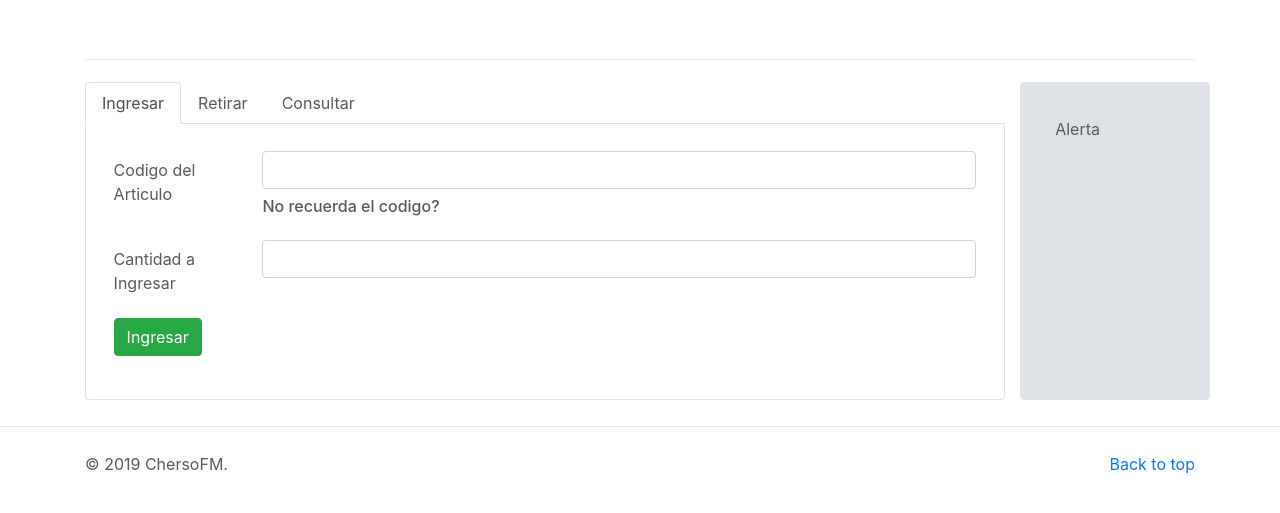
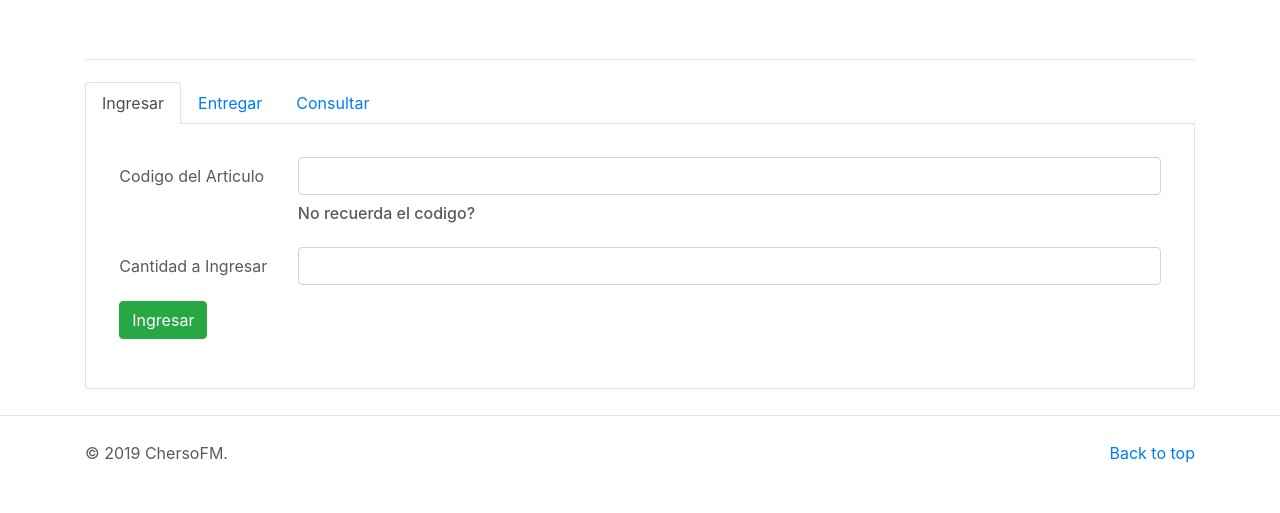
Before and after one commit to cersosimof/control_stock, a PHP site: page / in a window 1280 px wide. Shown: the part 56-569 px from the top of the page. Run offline with PHP 8.4, Linux system fonts and the light colour scheme; some libraries are stand-ins or nearby versions.

Commit message:
Funcionamiento Correcto de Ingresar y entregar.

```diff
--- a/CSS/style.css
+++ b/CSS/style.css
@@ -128,3 +128,9 @@ body {
   border-radius: .25rem;
   background-color: #dee2e6
 }
+
+.campoOpcion {
+  margin-bottom: 1%;
+  padding-left: 4%;
+  padding-right: 4%;
+}
--- a/ajax/cuartoSelect.php
+++ b/ajax/buscar_articulo/cuartoSelect.php
@@ -1,6 +1,6 @@
 <?php
 
-require '../ConnectDb.php';
+require '../../ConnectDb.php';
 $instance = ConnectDb::getInstance();
 $conn = $instance->getConnection();
 
--- a/ajax/contenido_solapas/ingresar.php
+++ /dev/null
@@ -1,25 +0,0 @@
-<form>
-    <div class="form-group row">
-        <label for="aBuscar" class="col-sm-2 col-form-label" id="labelClave">Codigo del Articulo</label>
-        <div class="col-sm-10">
-        <input type="email" class="form-control" id="aBuscar">
-        <h6 id="noRecuerdaCodigo">No recuerda el codigo?</h6>
-        <div id="mensajes">
-            <div id="mensaje"></div>
-            <div id="segundoMensaje"></div>
-            <div id="tercerMensaje"></div>
-        </div>
-        </div>
-    </div>
-    <div class="form-group row" id="divCantidad">
-        <label for="idCantidad" class="col-sm-2 col-form-label" id="labelCantidad">Cantidad a Ingresar</label>
-        <div class="col-sm-10">
-        <input type="text" class="form-control" id="idCantidad">
-        </div>
-    </div>
-
-    <div id="lugarBoton">
-        <button class="btn btn-success" id="botonSubmit">Ingresar</button>
-    </div>
-
-</form>
--- a/index.php
+++ b/index.php
@@ -2,54 +2,130 @@
 require "componentes/header.php";
 ?>
 
-<div class="row">
-    <div class="col-10">
-        <ul class="nav nav-tabs" role="tablist">
+<div class="bd-example bd-example-tabs">
+  <ul class="nav nav-tabs" id="myTab" role="tablist">
     <li class="nav-item">
-                <a class="nav-link active" role="tab" data-toggle="tab" onclick="llamarCuerpo(this)">Ingresar</a>
+      <a class="nav-link active show" id="home-tab" data-toggle="tab" href="#home" role="tab" aria-controls="home" aria-selected="true">Ingresar</a>
     </li>
     <li class="nav-item">
-                <a class="nav-link" role="tab" data-toggle="tab" onclick="llamarCuerpo(this)">Retirar</a>
+      <a class="nav-link" id="profile-tab" data-toggle="tab" href="#profile" role="tab" aria-controls="profile" aria-selected="false">Entregar</a>
     </li>
     <li class="nav-item">
-                <a class="nav-link" role="tab" data-toggle="tab" onclick="llamarCuerpo(this)">Consultar</a>
+      <a class="nav-link" id="contact-tab" data-toggle="tab" href="#contact" role="tab" aria-controls="contact" aria-selected="false">Consultar</a>
     </li>
   </ul>
+  <div class="tab-content" id="myTabContent">
+    <div class="tab-pane fade  active show" id="home" role="tabpanel" aria-labelledby="home-tab">
 
+    <!-- INGRESAR -->
     <div id="cuerpo">
+        <form>
+            <div class="form-group row">
+                <label for="aBuscar" class="col-sm-2 col-form-label" id="labelClave">Codigo del Articulo</label>
+                <div class="col-sm-10">
+                <input type="text" class="form-control" id="_ingresar">
+                <h6 id="noRecuerdaCodigo" onclick='abrirForm("_ingresar")'>No recuerda el codigo?</h6>
+
+                <div id="mensajes_ingresar">
+                    <div id="mensaje_ingresar"></div>
+                    <div id="segundoMensaje_ingresar"></div>
+                    <div id="tercerMensaje_ingresar"></div>
+                </div>
 
                 </div>
             </div>
-    <div class="col-2 cuadroDerecha">
-        <p>Alerta</p>
+            <div class="form-group row" id="divCantidad">
+                <label for="idCantidad" class="col-sm-2 col-form-label" id="labelCantidad">Cantidad a Ingresar</label>
+                <div class="col-sm-10">
+                <input type="text" class="form-control" id="cantidad_ingresar">
                 </div>
             </div>
+
+            <div id="lugarBoton">
+                <button class="btn btn-success" id="bsi">Ingresar</button>
+            </div>
+        </form>
+    </div>
+    <!-- INGRESAR -->
+
+    </div>
+    <div class="tab-pane fade" id="profile" role="tabpanel" aria-labelledby="profile-tab">
+
+    <!-- ENTREGAR -->
+    <div id="cuerpo">
+        <form>
+            <div class="form-group row">
+                <label for="aBuscar" class="col-sm-2 col-form-label">Codigo del Articulo</label>
+                <div class="col-sm-10">
+                <input type="text" class="form-control" id="_entregar">
+
+                <h6 id="noRecuerdaCodigo" onclick='abrirForm("_entregar")'>No recuerda el codigo?</h6>
+
+                    <div id="mensajes_entregar">
+                        <div id="mensaje_entregar"></div>
+                        <div id="segundoMensaje_entregar"></div>
+                        <div id="tercerMensaje_entregar"></div>
+                    </div>
+
+                </div>
+            </div>
+            <div class="form-group row">
+                <label for="idCantidad" class="col-sm-2 col-form-label">Cantidad a retirar</label>
+                <div class="col-sm-10">
+                <input type="text" class="form-control" id="cantidad_entregar">
+                </div>
+            </div>
+            <div class="form-group row">
+                <label for="idDestino" class="col-sm-2 col-form-label">Destinatario</label>
+                <div class="col-sm-10">
+                <input type="text" class="form-control" id="idDestino">
+                </div>
+            </div>
+            <div id="lugarBoton">
+                <button class="btn btn-danger" id="bse">Entregar</button>
+            </div>
+        </form>
+    </div>
+    <!-- ENTREGAR -->
+
+    </div>
+    <div class="tab-pane fade" id="contact" role="tabpanel" aria-labelledby="contact-tab">
+    <!-- CONSULTAR -->
+    <div id="cuerpo">
+        <form>
+        <input type="hidden" id="selector" value="consultar">
+            <div class="form-group row">
+                <label for="aBuscar" class="col-sm-2 col-form-label" id="labelClave">Codigo del Articulo</label>
+                <div class="col-sm-10">
+                <input type="email" class="form-control" id="_consultar">
+                <h6 id="noRecuerdaCodigo" onclick='abrirForm("_consultar")'>No recuerda el codigo?</h6>
+
+
+                <div id="mensajes_consultar">
+                    <div id="mensaje_consultar"></div>
+                    <div id="segundoMensaje_consultar"></div>
+                    <div id="tercerMensaje_consultar"></div>
+                </div>
+                </div>
+            </div>
+            <div id="lugarBoton">
+                <button class="btn btn-success" id="botonSubmit">Consultar Stock</button>
+            </div>
+        </form>
+    </div>
+    <!-- CONSULTAR -->
+
+    </div>
+  </div>
+</div>
+
 <div id="lugarModal"></div>
+
 
 
 <?php
 require 'componentes/footer.php'
 ?>
 
-<script>
-function modeloAJAX(url, data, donde){
-        $.ajax({
-        type: 'POST',
-        url: url,
-        data: data,
-        success:function(res){
-            document.querySelector(donde).innerHTML = res;
-        }
-    })
-}
-
-function loadScript (fileurl) {
-    let script = document.createElement('script');
-    script.src = fileurl;
-    document.body.append(script);
-  }
-
-modeloAJAX("ajax/contenido_solapas/ingresar.php", "", "#cuerpo");
-loadScript('javascripts/script.js');
-loadScript('javascripts/ingresar_script.js');
-</script>
+<script src='javascripts/script_opciones.js'></script>
+<script src='javascripts/script_acciones.js'></script>
--- a/javascripts/ingresar_script.js
+++ /dev/null
@@ -1,21 +0,0 @@
-
-var botonSubmit = document.querySelector("#botonSubmit")
-
-botonSubmit.addEventListener("click", (e) => {
-    e.preventDefault();
-    var aBuscar = document.querySelector("#aBuscar").value;
-    var cantidad = document.querySelector("#idCantidad").value;
-
-    $.ajax({
-        type: 'POST',
-        url: "ajax/ajax_acciones/ingresar.php",
-        data: {'aBuscar' : aBuscar, 'cantidad' : cantidad },
-        success:function(res){
-            document.querySelector("#lugarModal").innerHTML = res;
-
-            $('#exampleModal').modal('show')
-        }
-    })
-    aBuscar = "";
-    cantidad = "";
-})
--- /dev/null
+++ b/javascripts/script_acciones.js
@@ -0,0 +1,42 @@
+var botonSubmitIngresar = document.querySelector("#bsi")
+var botonSubmitEntregar = document.querySelector("#bse")
+
+//INGRESAR
+botonSubmitIngresar.addEventListener("click", (e) => {
+    e.preventDefault();
+    aBuscar = document.querySelector("#_ingresar").value;
+    cantidad = document.querySelector("#cantidad_ingresar").value;
+
+    $.ajax({
+        type: 'POST',
+        url: "ajax/ajax_acciones/ingresar.php",
+        data: {'aBuscar' : aBuscar, 'cantidad' : cantidad },
+        success:function(res){
+            document.querySelector("#lugarModal").innerHTML = res;
+            $('#exampleModal').modal('show')
+        }
+    })
+})
+
+//ENTREGAR
+botonSubmitEntregar.addEventListener("click", (e) => {
+    e.preventDefault();
+    var aBuscar = document.querySelector("#_entregar").value;
+    var cantidad = document.querySelector("#cantidad_entregar").value;
+    // var destino = document.querySelector("#idDestino").value;
+
+    $.ajax({
+        type: 'POST',
+        url: "ajax/ajax_acciones/retirar.php",
+        data: {'aBuscar' : aBuscar, 'cantidad' : cantidad },
+        success:function(res){
+            document.querySelector("#lugarModal").innerHTML = res;
+            $('#exampleModal').modal('show')
+        }
+    })
+
+})
+
+function postBoton() {
+    location.href = "/control_stock";
+}
```
Also changed, not shown: ajax/ajax_acciones/retirar.php (+39 -0 lines), ajax/buscar_articulo/primerSelect.php (renamed from ajax/primerSelect.php, +4 -3 lines), ajax/buscar_articulo/segundoSelect.php (renamed from ajax/segundoSelect.php, +4 -3 lines), ajax/buscar_articulo/tercerSelect.php (renamed from ajax/tercerSelect.php, +4 -3 lines), ajax/contenido_solapas/consultar.php (deleted, +0 -22 lines), ajax/contenido_solapas/retirar.php (deleted, +0 -28 lines), javascripts/script.js (deleted, +0 -71 lines), javascripts/script_opciones.js (added, +69 -0 lines), modelos/articulo.php (+22 -7 lines), Photos/._mas.png (deleted), Photos/mas.png (deleted), Photos/tiza.jpg (deleted), javascripts/consultar_script.js (deleted), javascripts/retirar_script.js (deleted). Lines whose indentation alone changed are shown as unchanged.
